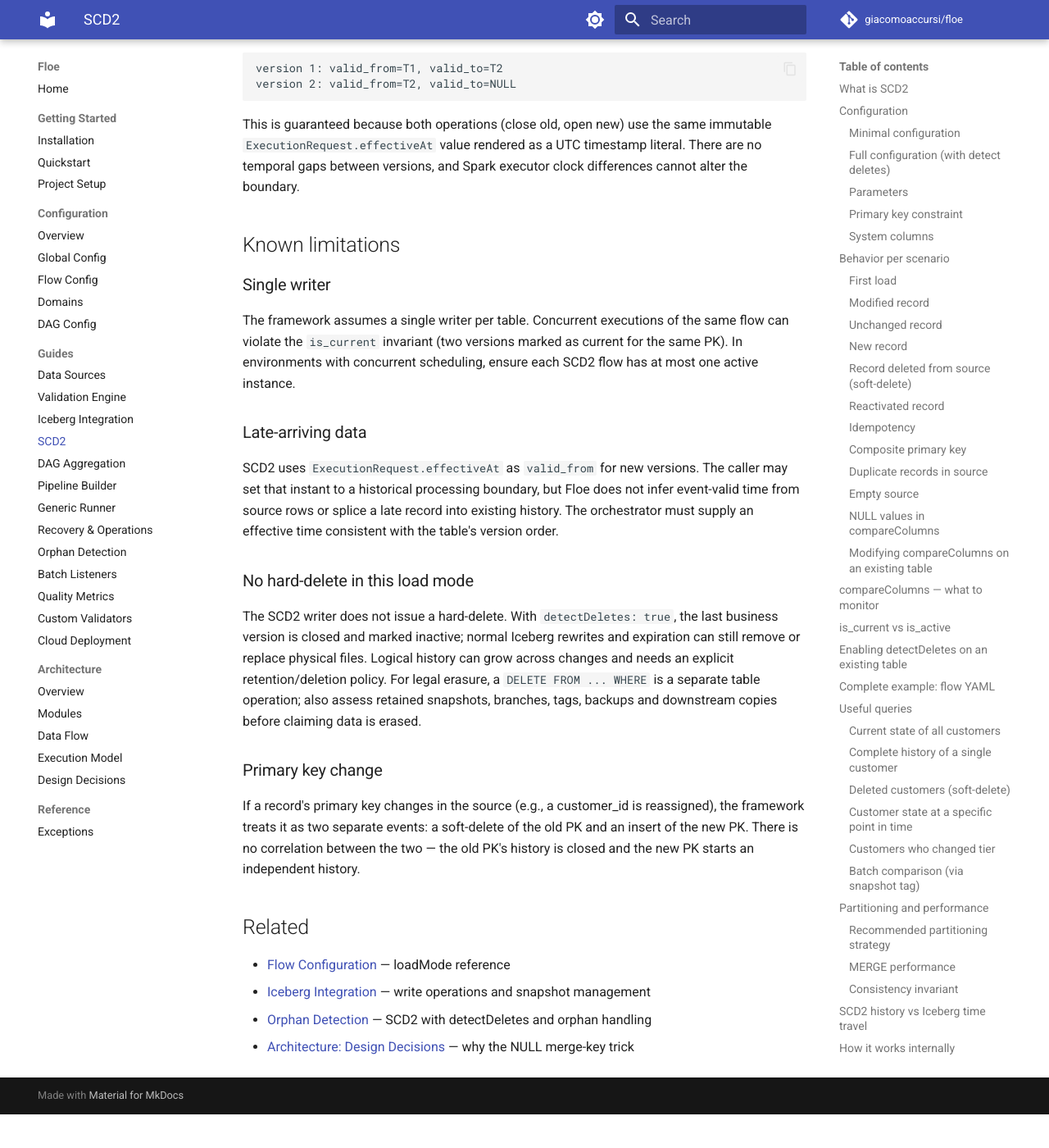
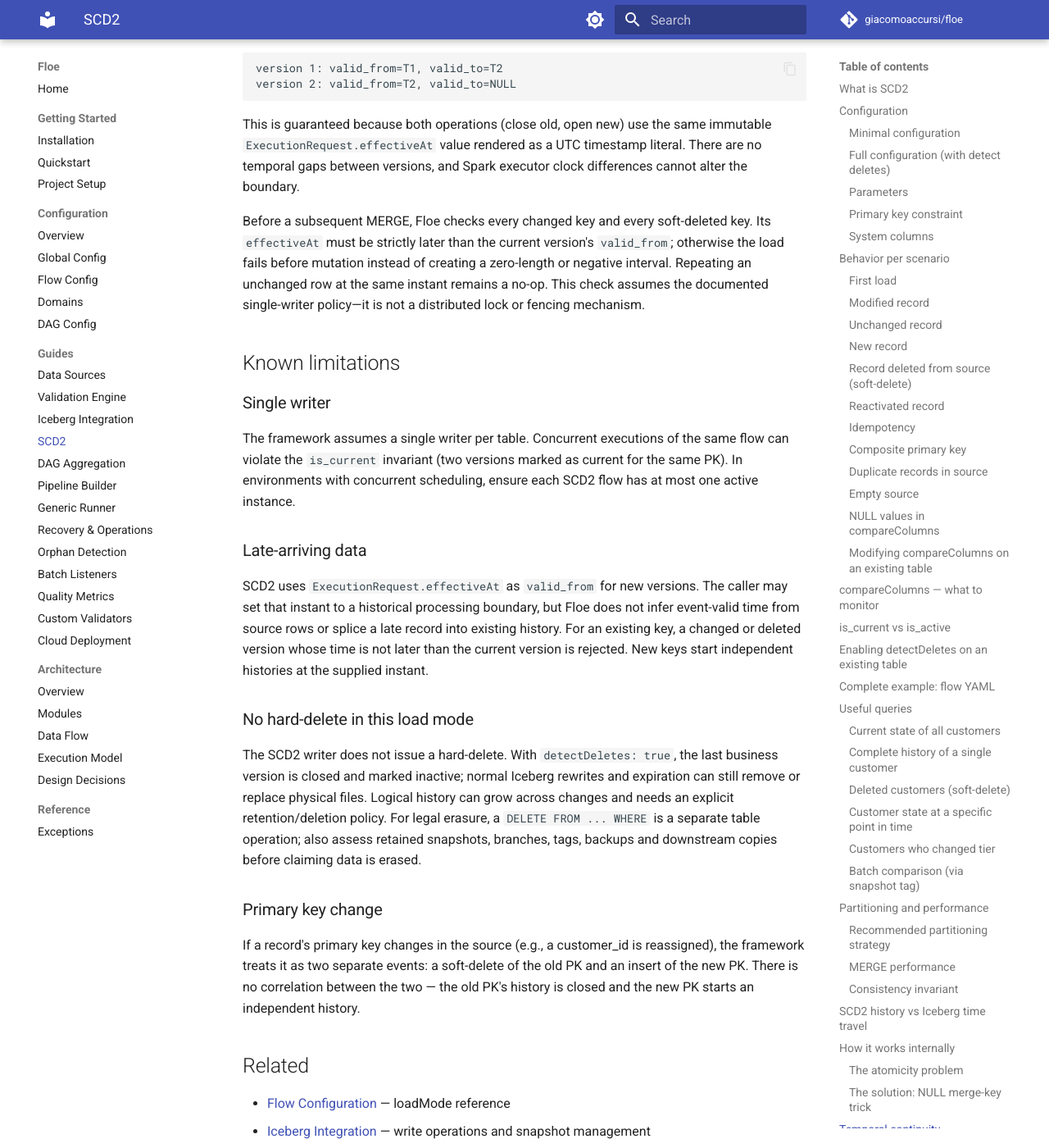
Before and after one commit to giacomoaccursi/Floe, an MkDocs documentation site: the page built from site-docs/guides/scd2.md, in a window 1280 px wide and 1400 px high, scrolled down 13632 px. Shown: the whole window at 82% size. Built offline with MkDocs 1.6.1 and Material for MkDocs 9.7.7, drawn with Linux system fonts in a browser that asks for light colours; comment, search, counter and statistics services are not loaded; before the commit the page ends 14991 px from its top, so only the background shows below that.

Commit message:
docs: define SCD2 temporal ordering

```diff
--- a/site-docs/guides/scd2.md
+++ b/site-docs/guides/scd2.md
@@ -491,6 +491,8 @@
 
 This is guaranteed because both operations (close old, open new) use the same immutable `ExecutionRequest.effectiveAt` value rendered as a UTC timestamp literal. There are no temporal gaps between versions, and Spark executor clock differences cannot alter the boundary.
 
+Before a subsequent MERGE, Floe checks every changed key and every soft-deleted key. Its `effectiveAt` must be strictly later than the current version's `valid_from`; otherwise the load fails before mutation instead of creating a zero-length or negative interval. Repeating an unchanged row at the same instant remains a no-op. This check assumes the documented single-writer policy—it is not a distributed lock or fencing mechanism.
+
 ## Known limitations
 
 ### Single writer
@@ -499,7 +501,7 @@
 
 ### Late-arriving data
 
-SCD2 uses `ExecutionRequest.effectiveAt` as `valid_from` for new versions. The caller may set that instant to a historical processing boundary, but Floe does not infer event-valid time from source rows or splice a late record into existing history. The orchestrator must supply an effective time consistent with the table's version order.
+SCD2 uses `ExecutionRequest.effectiveAt` as `valid_from` for new versions. The caller may set that instant to a historical processing boundary, but Floe does not infer event-valid time from source rows or splice a late record into existing history. For an existing key, a changed or deleted version whose time is not later than the current version is rejected. New keys start independent histories at the supplied instant.
 
 ### No hard-delete in this load mode
 
```
